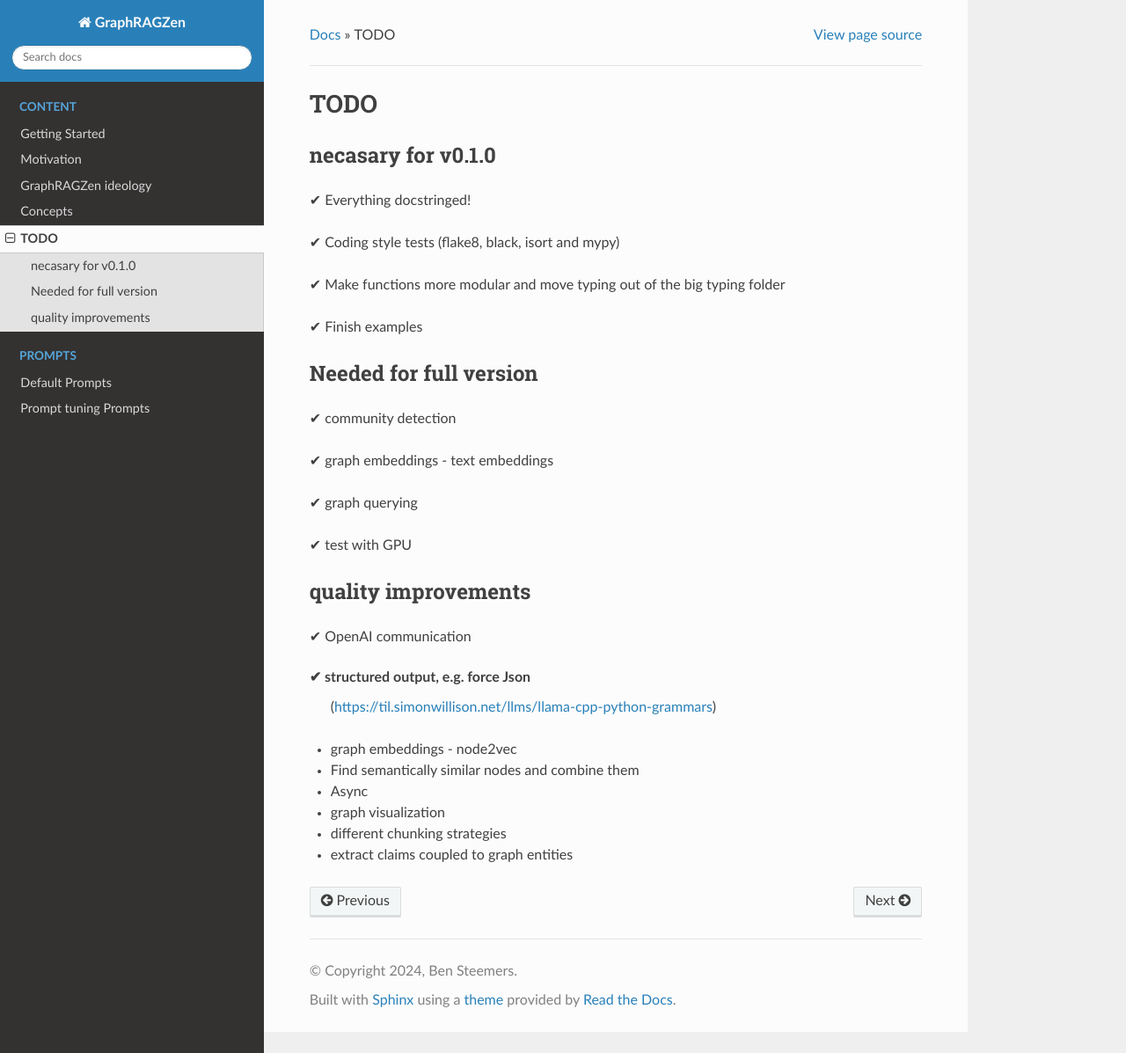
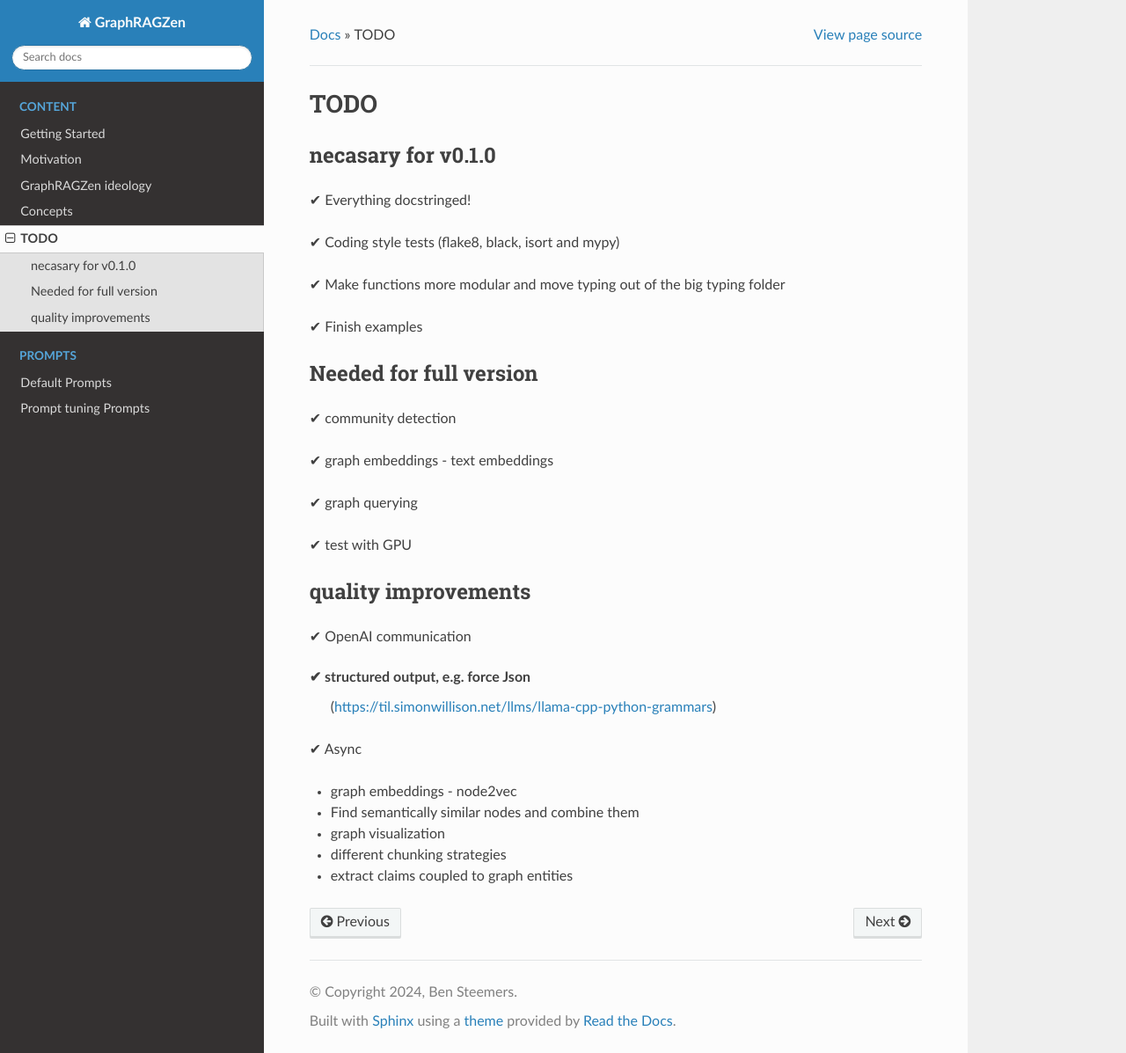
Before and after one commit to benste/GraphRAGZen, a Sphinx documentation site: the page built from docs/source/todo/index.rst, in a window 1280 px wide and 1197 px high. Shown: the whole window at 88% size. Built offline with Sphinx 7.4.7 and the Read the Docs theme 2.0.0, drawn with Linux system fonts in a browser that asks for light colours; pages that are not in the unit, such as notebooks, are missing from menus.

```diff
--- a/docs/source/todo/index.rst
+++ b/docs/source/todo/index.rst
@@ -32,11 +32,11 @@ quality improvements
 ✔  structured output, e.g. force Json
    (https://til.simonwillison.net/llms/llama-cpp-python-grammars)
 
+✔  Async
+
 -  graph embeddings - node2vec
 
 -  Find semantically similar nodes and combine them
-
--  Async
 
 -  graph visualization
 
```
